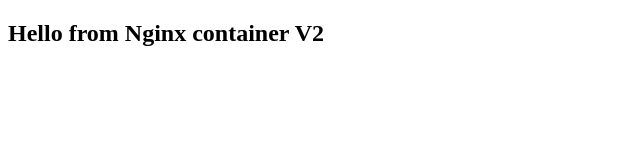
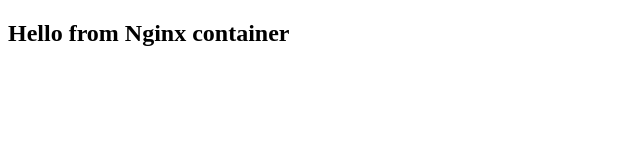
Before and after one commit to elveros83/cicd, a plain HTML site: page index.html in a window 1280 px wide. Shown: the full height of the page, 0-640 px from the left. Drawn offline with Linux system fonts and the light colour scheme.

Commit message:
Update index.html

```diff
--- a/index.html
+++ b/index.html
@@ -5,6 +5,6 @@
   <title>My Nginx</title>
 </head>
 <body>
-  <h2>Hello from Nginx container V2</h2>
+  <h2>Hello from Nginx container</h2>
 </body>
 </html>
```
